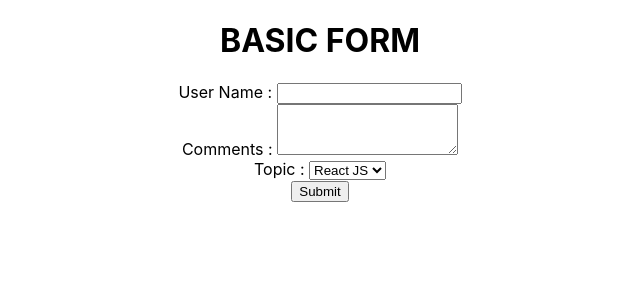
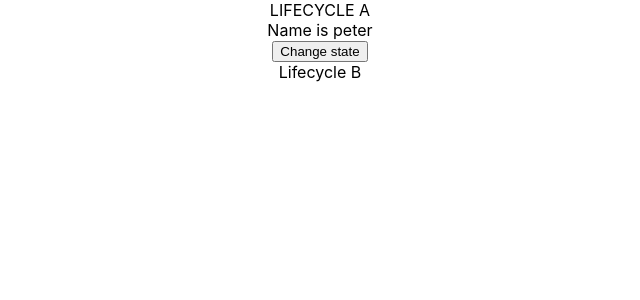
Before and after one commit to sunmughan/reactjs-tuts, a React (Create React App) app in the folder reactjs-codeevo/: page / in a window 1280 px wide. Shown: the top 300 px of the page, without its empty margins (320-960 px from the left). Built offline with nearby package versions, Linux system fonts and the light colour scheme.

Commit message:
Added lifecycle components.

```diff
--- a/reactjs-codeevo/src/App.js
+++ b/reactjs-codeevo/src/App.js
@@ -1,6 +1,5 @@
 import { Component } from "react";
 import "./App.css";
-import Form from "./components/Form";
 // import Greet from "./components/Greet";
 // import Welcome from './components/Welcome';
 // import Hello from './components/Hello';
@@ -15,6 +14,8 @@ import Form from "./components/Form";
 // import UserGreeting from "./components/UserGreeting";
 // import NameList from "./components/NameList";
 // import Stylesheet from "./components/Stylesheet";
+// import Form from "./components/Form";
+import LifecycleA from "./components/LifecycleA";
 
 class App extends Component {
   render() {
@@ -46,7 +47,8 @@ class App extends Component {
         {/* <Stylesheet primary={true} /> */}
         {/* <Stylesheet primary={false} /> */}
         {/* <h1 className="error">DONT'T USE NORMAL STYLING USE CSS MODULES</h1> */}
-        <Form />
+        {/* <Form /> */}
+        <LifecycleA />
       </div>
     );
   }
--- /dev/null
+++ b/reactjs-codeevo/src/components/LifecycleA.js
@@ -0,0 +1,65 @@
+// COMPONENT LIFE CYCLES.
+
+import React, { Component } from "react";
+import LifecycleB from "./LifecycleB";
+
+class LifecycleA extends Component {
+  // CONSTRUCTOR METHOD.
+  constructor(props) {
+    super(props);
+
+    this.state = {
+      name: "peter",
+    };
+    console.log("LIFECYCLE A CONSTRUCTOR");
+  }
+
+  // GET DERIVED STATE FROM PROPS METHOD.
+  static getDerivedStateFromProps(props, state) {
+    console.log("LIFECYCLE A GET DERIVED STATE FROM PROPS");
+    return null;
+  }
+
+  // COMPONENT DID MOUNT METHOD.
+  componentDidMount() {
+    console.log("LIFECYCLE A COMPONENT DID MOUNT");
+  }
+
+  // SHOULD COMPONENT UPDATE METHOD.
+  shouldComponentUpdate() {
+    console.log("LIFECYCLE A SHOULD COMPONENT UPDATE");
+    return true;
+  }
+
+  // GET SNAPSHOT BEFORE UPDATE METHOD.
+  getSnapshotBeforeUpdate(prevProps, prevState) {
+    console.log("LIFECYCLE A GET SNAPSHOT BEFORE UPDATE");
+    return null;
+  }
+
+  // COMPONENT DID UPDATE METHOD.
+  componentDidUpdate() {
+    console.log("LIFECYCLE A COMPONENT DID UPDATE");
+  }
+
+  handleStateChange = () => {
+    this.setState({
+      name: "peter parker",
+    });
+  };
+
+  // RENDER METHOD.
+  render() {
+    console.log("LIFECYCLE A RENDER");
+    return (
+      <div>
+        <div>LIFECYCLE A</div>
+        <div>Name is {this.state.name}</div>
+        <button onClick={this.handleStateChange}>Change state</button>
+        <LifecycleB />
+      </div>
+    );
+  }
+}
+
+export default LifecycleA;
--- /dev/null
+++ b/reactjs-codeevo/src/components/LifecycleB.js
@@ -0,0 +1,51 @@
+// COMPONENT LIFE CYCLES.
+
+import React, { Component } from "react";
+
+class LifecycleB extends Component {
+  // CONSTRUCTOR METHOD.
+  constructor(props) {
+    super(props);
+
+    this.state = {
+      name: "peter",
+    };
+    console.log("Lifecycle B CONSTRUCTOR");
+  }
+
+  // GET DERIVED STATE FROM PROPS METHOD.
+  static getDerivedStateFromProps(props, state) {
+    console.log("Lifecycle B GET DERIVED STATE FROM PROPS");
+    return null;
+  }
+
+  // COMPONENT DID MOUNT METHOD.
+  componentDidMount() {
+    console.log("Lifecycle B COMPONENT DID MOUNT");
+  }
+
+  // SHOULD COMPONENT UPDATE METHOD.
+  shouldComponentUpdate() {
+    console.log("LIFECYCLE A SHOULD COMPONENT UPDATE");
+    return true;
+  }
+
+  // GET SNAPSHOT BEFORE UPDATE METHOD.
+  getSnapshotBeforeUpdate(prevProps, prevState) {
+    console.log("LIFECYCLE A GET SNAPSHOT BEFORE UPDATE");
+    return null;
+  }
+
+  // COMPONENT DID UPDATE METHOD.
+  componentDidUpdate() {
+    console.log("LIFECYCLE A COMPONENT DID UPDATE");
+  }
+
+  // RENDER METHOD.
+  render() {
+    console.log("Lifecycle B RENDER");
+    return <div>Lifecycle B</div>;
+  }
+}
+
+export default LifecycleB;
```
